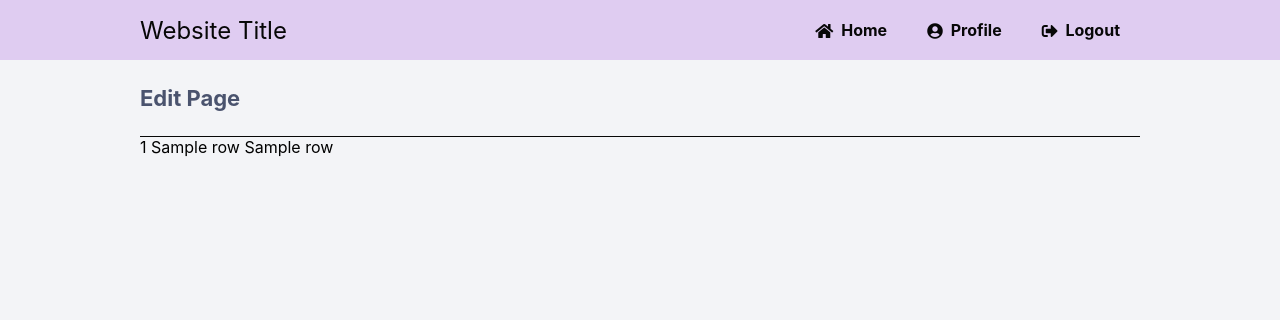
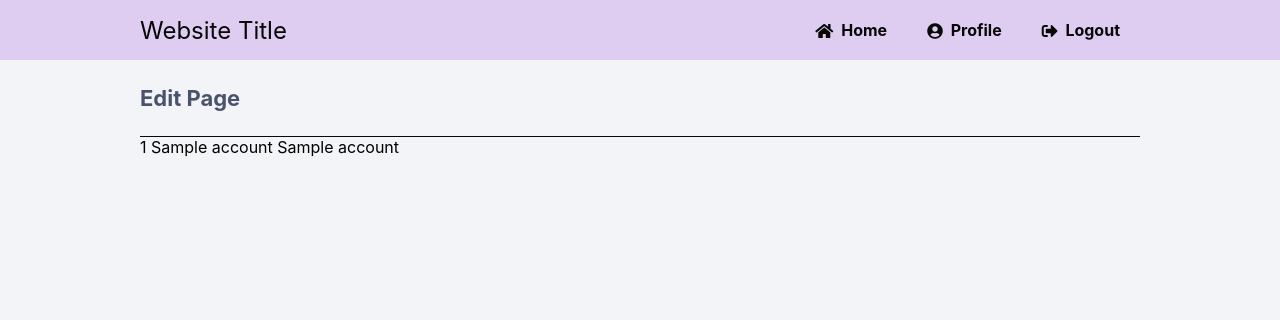
Before and after one commit to ohmtanawin02/golden, a Flask app: template golden/templates/edit.html in a window 1280 px wide. Shown: the top 320 px of the page. Run offline with Flask 2, Linux system fonts and the light colour scheme; the template is opened without the code that fills it: most values are stand-ins (such as "Sample title", 1, 10 or a date in 2020); some libraries are stand-ins or nearby versions.

Commit message:
finally but final

```diff
--- a/golden/main.py
+++ b/golden/main.py
@@ -120,11 +120,11 @@
 ##########ติด EERRRRORORORO
 @app.route('/pythonlogin/edit')
 def edit():
-    cur = mysql.connection.cursor()
-    cur.execute("SELECT * FROM accounts")
-    data = cur.fetchall()
-    cur.close()
-    return redirect(url_for('edit',data=accounts))
+    cur = mysql.connect.cursor()
+    resultValue = cur.execute("SELECT * FROM accounts")
+    if resultValue > 0:
+        userDetails = cur.fetchall()
+        return render_template('edit.html',userDetails=userDetails)
 
 
 if __name__ == '__main__':
--- a/golden/templates/edit.html
+++ b/golden/templates/edit.html
@@ -4,11 +4,11 @@
 
 {% block content %}
 <h2>Edit Page</h2>
-{% for row in accounts %}
+{% for accounts in userDetails %}
 <tr>
-    <td>{{row.0}}</td>
-    <td>{{row.1}}</td>
-    <td>{{row.2}}</td>
+    <td>{{accounts[0]}}</td>
+    <td>{{accounts[1]}}</td>
+    <td>{{accounts[2]}}</td>
 </tr>
 {% endfor %}
 {% endblock %}
```
